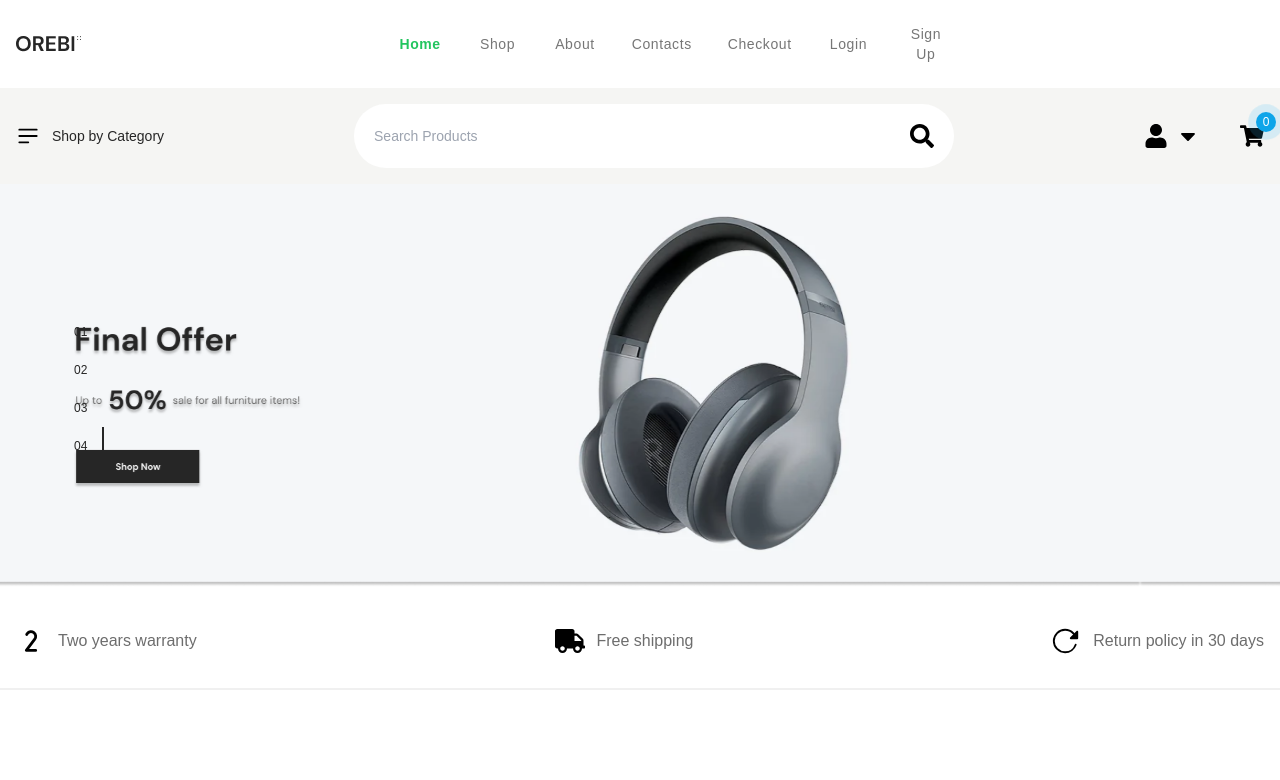
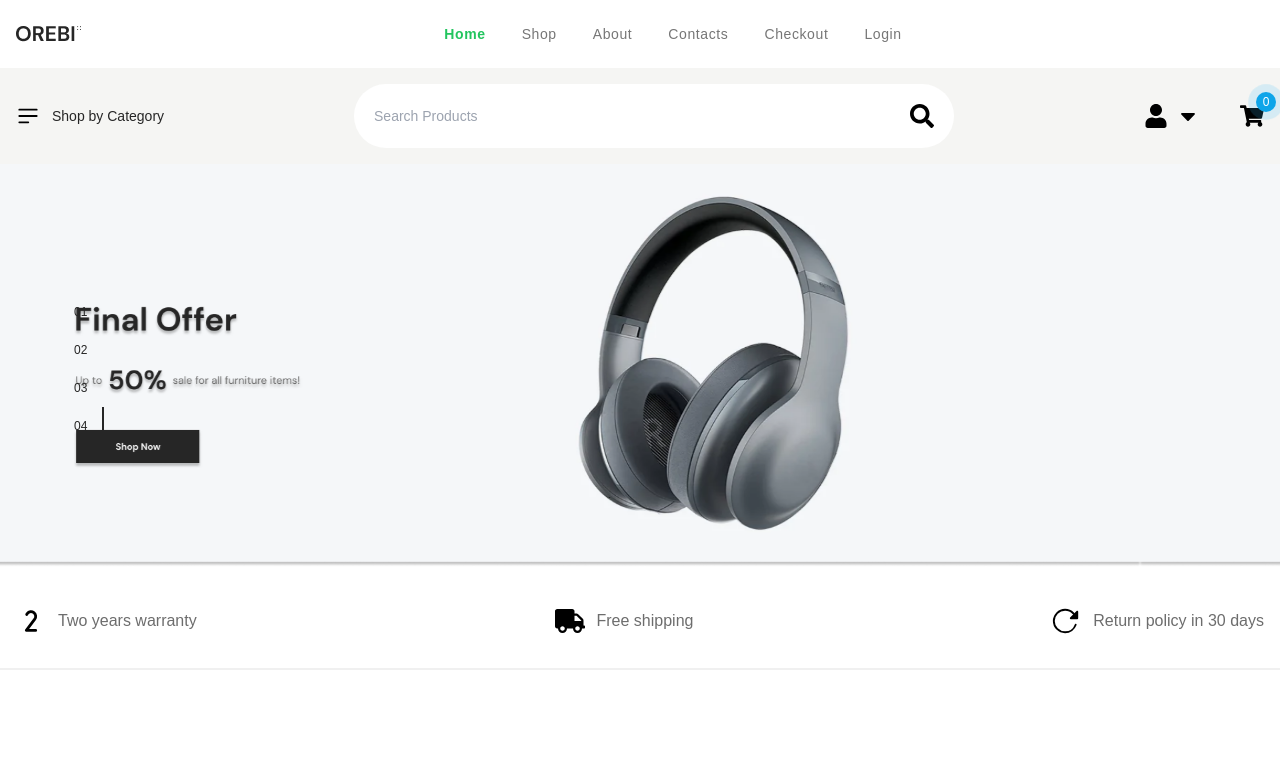
Before and after one commit to yasinn-arafat/Orebi, a React (Vite) app: page / in a window 1280 px wide. Shown: the top 780 px of the page. Built offline with nearby package versions, Linux system fonts and the light colour scheme.

Commit message:
Modified

```diff
--- a/src/Component/HomeComponent/Header/Header.jsx
+++ b/src/Component/HomeComponent/Header/Header.jsx
@@ -113,20 +113,6 @@ const Header = () => {
                     Login
                   </NavLink>
                 </li>
-                <li className="menu_list w-full cursor-pointer py-3 text-[#b3b3b3] hover:text-main-bg-color sm:py-0 sm:text-tertiary-font-color sm:hover:text-main-font-color">
-                  <NavLink
-                    to={"/sign-up"}
-                    className={({ isActive, isPending }) =>
-                      isPending
-                        ? "menu_list w-full cursor-pointer py-3 text-[#b3b3b3] hover:text-main-bg-color sm:py-0 sm:text-tertiary-font-color sm:hover:text-main-font-color"
-                        : isActive
-                          ? "menu_list w-full cursor-pointer py-3 font-bold text-green-500 hover:text-main-bg-color sm:py-0 sm:text-green-500 sm:hover:text-green-500"
-                          : ""
-                    }
-                  >
-                    Sign Up
-                  </NavLink>
-                </li>
               </ul>
             </div>
 
```
